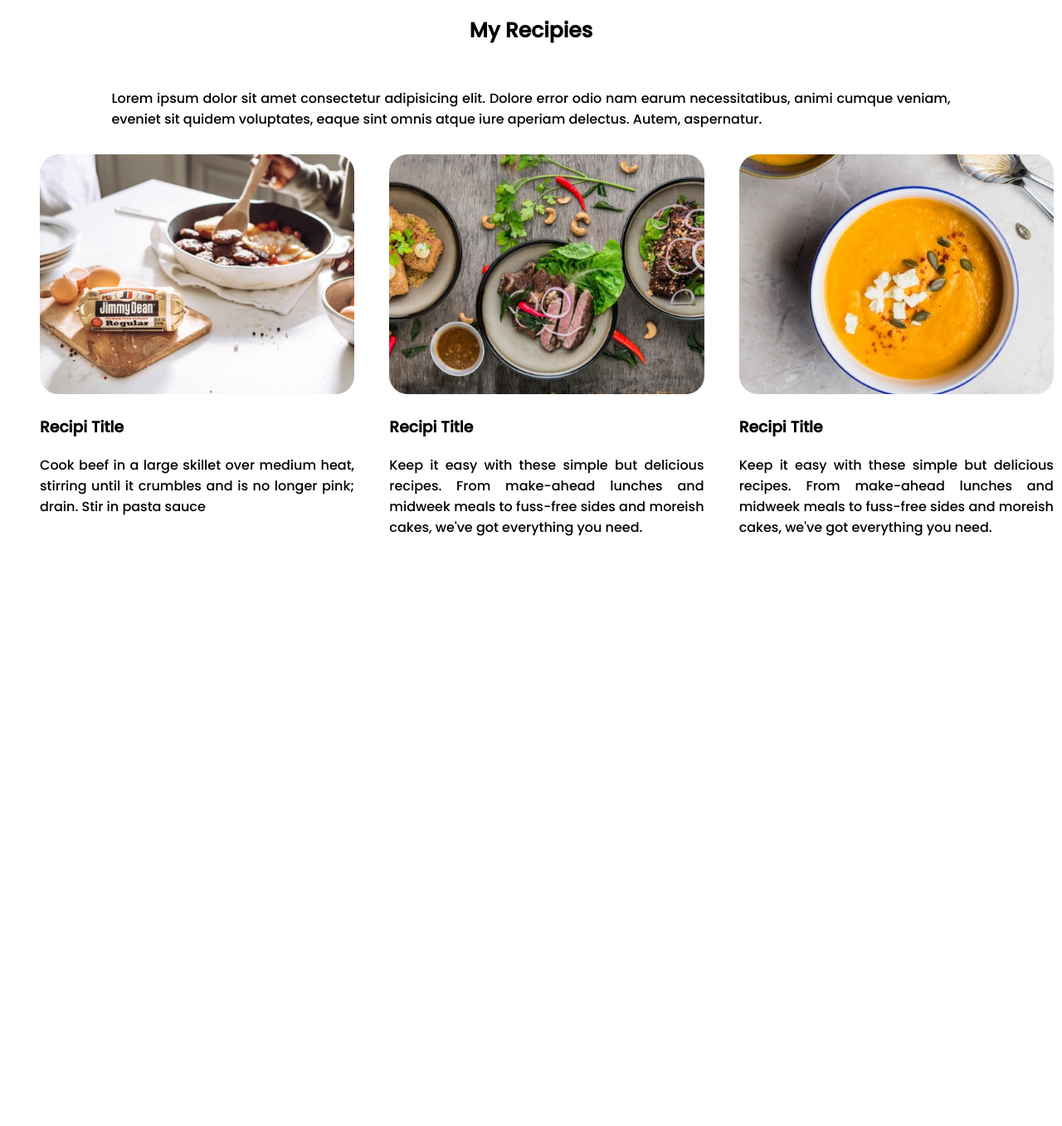
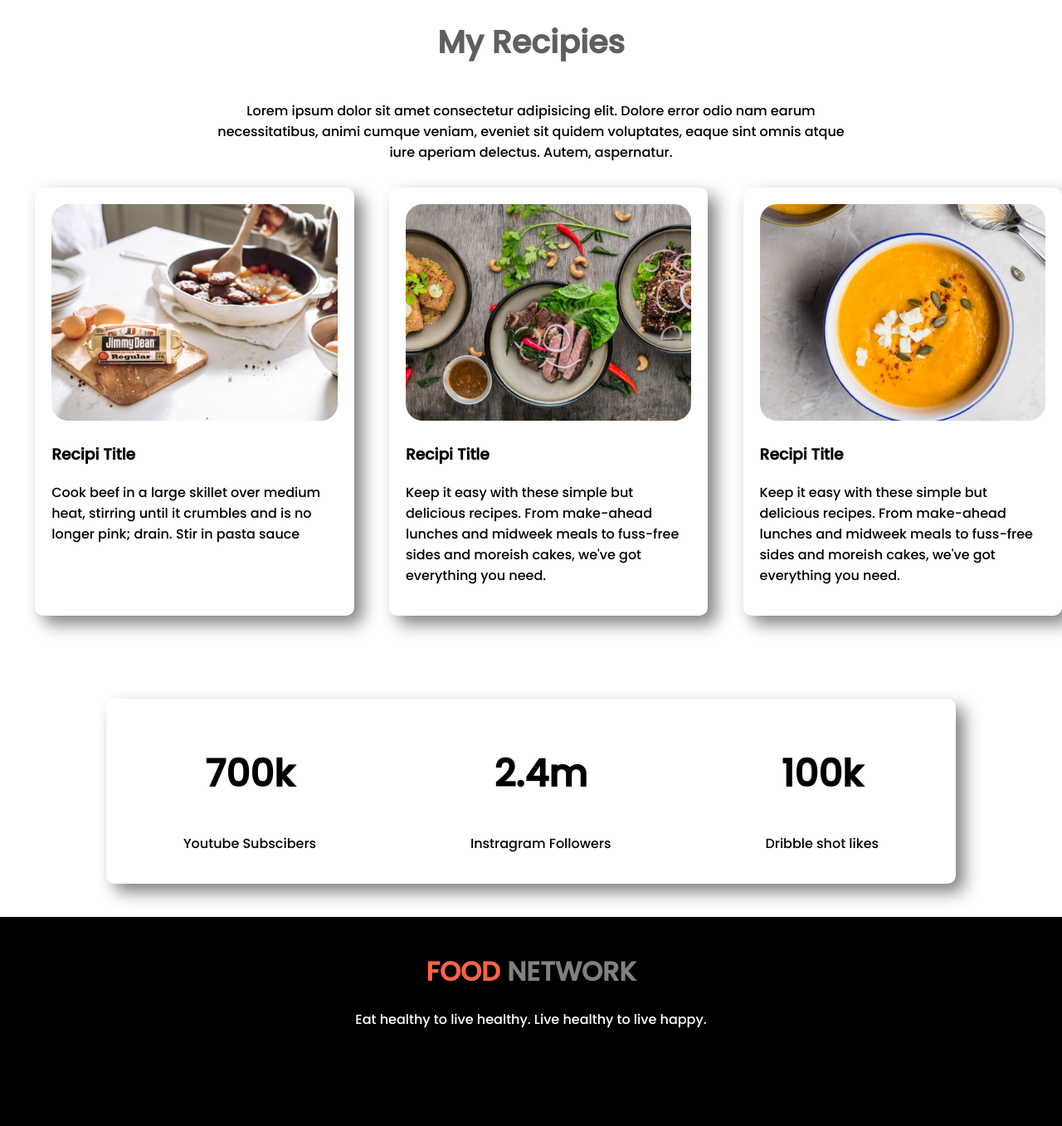
Before and after one commit to Ftfoysal/Food-Netwrok, a plain HTML site: page index.html in a window 1280 px wide. Shown: the part 1400-2757 px from the top of the page at 83% size. Before the commit the page ends 2072 px from the top, so only its background shows below. Drawn offline with Linux system fonts and the light colour scheme.

Commit message:
all section add

```diff
--- a/index.html
+++ b/index.html
@@ -14,7 +14,7 @@
 
 <body>
     <section class="first-banner">
-        <div class="half-part">
+        <div class="first-part">
             <h1> <span class="skip-part">Skip</span> The Diet,<br> Just Eat Healty <br> With Food Network</h1>
             <p>Imagine you don't need a diet because we provide <br> healty and delicious food for you!</p>
 
@@ -32,7 +32,7 @@
         <div>
             <img src="images/female/Person Image.png" alt="">
         </div>
-        <div class="half-part2">
+        <div class="seceond-part">
             <h2>About Me</h2>
             <p>I am proud of myself.I am making a difference. I am happy and grateful.I am making my time count.I am
                 honest with myself.I am good to those I care about.</p>
@@ -44,7 +44,7 @@
         </div>
     </section>
 
-    <section>
+    <section class="third-banner">
         <div class="my-recipies">
             <h2>My Recipies</h2>
             <p>Lorem ipsum dolor sit amet consectetur adipisicing elit. Dolore error odio nam earum necessitatibus,
@@ -72,8 +72,36 @@
             </div>
         </div>
 
+    </section>
+
+
+    <section class="fourth-banner">
+        <div class="followers">
+            <div>
+                <h1>700k</h1>
+                <p>Youtube Subscibers</p>
+
+            </div>
+            <div>
+                <h1>2.4m</h1>
+                <p>Instragram Followers</p>
+            </div>
+
+            <div>
+                <h1>100k</h1>
+                <p>Dribble shot likes</p>
+            </div>
+        </div>
 
     </section>
+    <footer>
+        <div class="footer-part">
+            <h1> <span class="footer-food">FOOD</span> <span class="footer-network">NETWORK</span> </h1>
+            <p>Eat healthy to live healthy. Live healthy to live happy.</p>
+        </div>
+
+    </footer>
+
 </body>
 
 </html>
--- a/style.css
+++ b/style.css
@@ -1,5 +1,7 @@
 body{
     font-family: 'Poppins', sans-serif;
+    margin: 0;
+    padding: 0;
 }
 
 .first-banner{
@@ -7,6 +9,30 @@ body{
     margin-bottom: 100px;
     justify-content: space-around;
 }
+
+.first-banner h1{
+    font-size: 53px;
+    color: #1f1e1ec2;
+}
+
+.first-part{
+    margin-top:130px;
+    margin-left: 20px;
+
+}
+
+.btn a{
+    background-image:linear-gradient(45deg, orange, #f73310);
+        padding:21px 45px;
+        text-decoration:none;
+        border-radius: 35px;
+        color:white;
+        font-weight:500;
+    }
+
+    .btn{
+        margin-top: 70px;
+    }
 
 .seceond-banner{
     display: flex;
@@ -21,62 +47,46 @@ body{
     width: 50%;
 }
 
-.seceond-banner p{
-    width: 80%;
-
+.seceond-part{
+    margin-top: 80px;
+ margin-left: 140px;
 }
 
-h1{
-    font-size: 55px;
-    color: #1f1e1ec2;
+.seceond-part h2{
+    font-size: 38px;
+    color: #1f1e1eb5;
 }
 
-h2{
-    font-size: 25px;
-}
-
-p{
-    text-align: justify;
-}
-
-.half-part{
-    margin-top:130px;
-
-
-}
-
-.half-part2{
-    margin-top:100px ;
-
-
+.seceond-part p{
+    width: 80%;
+    margin-bottom: 90px;
 }
 
 .skip-part{
     color:rgb(223, 66, 9);
 }
 
-.btn a{
-    background-image:linear-gradient(tomato, #df3112);
-    padding:20px 45px;
-    text-decoration:none;
-    border-radius: 35px;
-    color:white;
-    font-weight:500;
+
+
+.third-banner{
+    margin-bottom: 100px;
 }
-
-.btn{
-    margin-top: 60px;
-}
-
 
 
 .my-recipies{
     text-align: center;
+    margin-top: 80px;
 }
+
+.my-recipies h2{
+    font-size: 38px;
+    color: #1f1e1eb5;
+}
+
 .my-recipies p{
-width: 80%;
+width: 60%;
 margin: auto;
-padding: 30px;
+padding: 10px 30px 30px 30px;
 
 }
 
@@ -88,5 +98,64 @@ padding: 30px;
 
 .food-images .box-1, .box-2, .box-3{
     width: 30%;
-    margin-left: 3%;
+    margin-left: 3.3%;
+    box-shadow: 10px 10px 20px gray;
+    padding: 20px;
+    border-radius: 10px;
 }
+
+.followers{
+    display: flex;
+    justify-content: space-around;
+    width: 80%;
+    margin: auto;
+    text-align: center;
+    box-shadow: 10px 10px 20px gray;
+    border-radius: 10px;
+    margin-bottom: 40px;
+    padding:20px 0;
+
+}
+
+.followers h1{
+font-size: 45px;
+}
+
+.footer-part{
+    text-align: center;
+    background-color: black;
+    padding-top: 20px;
+    padding-bottom:100px;
+
+}
+
+.footer-food{
+color:tomato;
+
+}
+.footer-network{
+    color: gray;
+}
+
+.footer-part p{
+    color: white;
+}
+
+
+
+
+
+
+
+
+
+
+
+
+
+
+
+
+
+
+}
```
